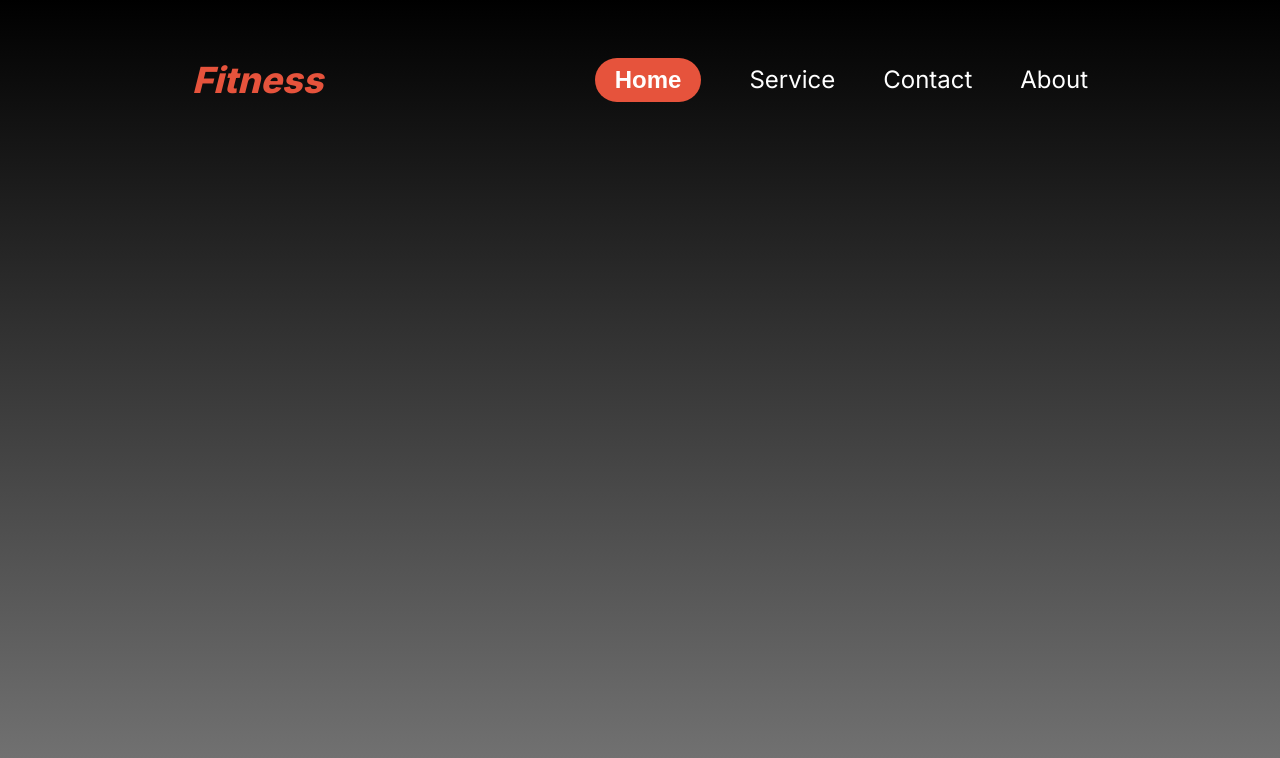
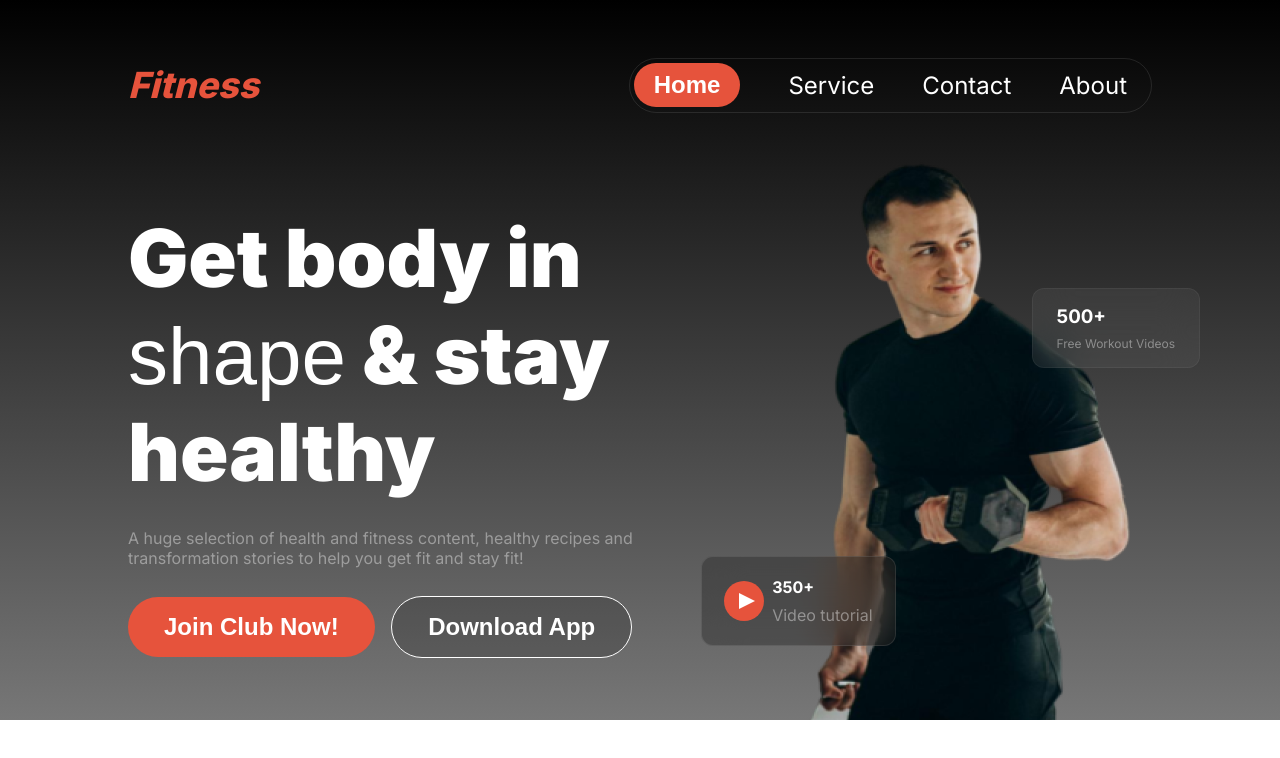
Before and after one commit to boduruddin84/Assignment-02, a plain HTML site: page index.html in a window 1280 px wide. Drawn offline with Linux system fonts and the light colour scheme; a web font is replaced by a local one.

Commit message:
Banner section completed

```diff
--- a/index.html
+++ b/index.html
@@ -12,18 +12,50 @@
 </head>
 <body>
     <header>
+        <!-- Nav bar start -->
         <nav class="nav-bar">
             <h3 class="fitness">Fitness</h3>
             <div class="nav-content">
                 <ul class="shared-display">
                     <i class="fa-solid fa-bars"></i>
-                    <li class="nav-item"><button>Home</button>
+                    <li><button class="shared-button">Home</button>
                     <li class="nav-item">Service</li>
                     <li class="nav-item">Contact</li>
-                    <li class="nav-item">About</li>
+                    <li class="nav-item nav-about">About</li>
                 </ul>
             </div>
         </nav>
+        <!-- Nav bar end -->
+         <!-- Banner section start -->
+        <section>
+            <div class="banner-container shared-display">
+                <div class="banner-left">
+                    <h1>Get body in <span id="shape">shape</span> & stay healthy</h1>
+                    <p>A huge selection of health and fitness content, healthy recipes and transformation stories to help you get fit and stay fit!</p>
+                    <button class="shared-button">Join Club Now!</button>
+                    <button id="download-btn" class="shared-button">Download App</button>
+                </div>
+                <div class="banner-right">
+                    <img src="./images/Images 2.png" alt="">
+                    <div id="free-workout">
+                        <h3 class="text-heading">500+</h3>
+                        <p class="text-description">Free Workout Videos</p>
+                    </div>
+                    <div class="banner-right-video shared-display">
+                        <div id="youtube">
+                            <div id="youtube-triangle">
+
+                            </div>
+                        </div>
+                        <div id="youtube-video">
+                            <h4 class="text-heading">350+</h4>
+                            <p class="text-description">Video tutorial</p>
+                        </div>
+                    </div>
+                </div>
+            </div>
+        </section>
+        <!-- Banner section end -->
     </header>
     <main>
 
--- a/style/default.css
+++ b/style/default.css
@@ -1,4 +1,5 @@
 @import url('https://fonts.googleapis.com/css2?family=Inter:wght@100..900&display=swap');
+@import url('https://fonts.cdnfonts.com/css/miama');
 
 * {
     margin: 0px;
@@ -20,3 +21,11 @@ body {
 .shared-display {
     display: flex;
 }
+
+.shared-button {
+    font-size: 1.5rem;
+    font-weight: 600;
+    color: var(--white-color);
+    background-color: var(--button-color);
+    border: none;
+}
--- a/style/responsive.css
+++ b/style/responsive.css
@@ -8,11 +8,15 @@
         padding: 3.25rem 1.25rem 0rem 1.25rem;
     }
 
+    .nav-content button {
+        display: none;
+    }
+
     .nav-item {
         display: none;
     }
 
-    .nav-content ul i {
+    .nav-content i {
         display: block;
         font-size: 1.5rem;
         color: var(--white-color);
--- a/style/root.css
+++ b/style/root.css
@@ -1,5 +1,5 @@
 :root {
     --button-color: #E6533C;
     --white-color: #FFFFFF;
-    --description-color: rgba(255, 255, 255, 0.5);
+    --description-color: rgba(255, 255, 255, 0.4);
 }
--- a/style/style.css
+++ b/style/style.css
@@ -1,16 +1,18 @@
 header {
     width: 100%;
-    height: 100vh;
+    max-height: 45rem;
     background: linear-gradient(180deg, rgb(0, 0, 0) 0%,rgba(119, 119, 119) 100%);
 }
 
 /* Nav bar start */
 
 .nav-bar {
+    width: 80%;
     display: flex;
     justify-content: space-between;
     align-items: center;
-    padding: 3.6rem 12rem 0rem 12rem;
+    margin: 0 auto;
+    padding-top: 3.6rem;
 }
 
 .fitness {
@@ -22,28 +24,144 @@ header {
 
 .nav-content ul {
     align-items: center;
+    box-sizing: border-box;
+    border: 1px solid rgba(255, 255, 255, 0.1);
+    border-radius: 39px;
+
 }
 
 .nav-content i {
     display: none;
 }
 
+.nav-content li {
+    list-style: none;
+}
+
 .nav-item {
     font-size: 1.5rem;
     font-weight: 400;
     color: var(--white-color);
-    list-style: none;
     margin-left: 3rem;
 }
 
-.nav-item button {
-    font-size: 1.5rem;
-    font-weight: 600;
-    color: var(--white-color);
-    background-color: var(--button-color);
-    border: none;
+.nav-content button {
     border-radius: 46px;
     padding: 0.5rem 1.25rem;
+    margin: 0.25rem 0px 0.25rem 0.25rem;
+}
+
+.nav-about {
+    margin: 0.75rem 1.5rem 0.75rem 3rem;
 }
 
 /* Nav bar end */
+
+/* Banner section start */
+.banner-container {
+    justify-content: space-between;
+    width: 80%;
+    margin: 0 auto;
+}
+
+.banner-left {
+    width: 50%;
+    margin-top: 6rem;
+}
+
+.banner-left h1 {
+    font-weight: 900;
+    font-size: 5rem;
+    color: var(--white-color);
+}
+
+.banner-left p {
+    font-weight: 400;
+    font-size: 1rem;
+    color: var(--description-color);
+    margin: 1.75rem 0rem;
+}
+#shape {
+    font-family: 'Miama', sans-serif;
+    font-weight: 400;
+    font-size: 5rem;
+}
+
+.banner-left button {
+    border-radius: 42px;
+    padding: 1rem 2.25rem;
+}
+
+#download-btn {
+    box-sizing: border-box;
+    border: 1px solid rgb(255, 255, 255);
+    background-color: rgb(17, 17, 17, 0.2);
+    margin-left: 0.75rem;
+}
+
+.banner-right img {
+    max-width: 22rem;
+    margin-top: 1.7rem;
+    position: relative;
+}
+
+#free-workout {
+    box-sizing: border-box;
+    border: 1px solid rgba(255, 255, 255, 0.05);
+    border-radius: 12px;
+    backdrop-filter: blur(20px);
+    background: rgba(255, 255, 255, 0.05);
+    position: absolute;
+    right: 5rem;
+    top: 18rem;
+}
+
+#free-workout h3 {
+    padding: 1rem 3.3rem 0.25rem 1.5rem;
+}
+
+#free-workout p {
+    font-weight: 400;
+    font-size: 0.75rem;
+    padding: 0.25rem 1.5rem 1rem 1.5rem;
+}
+
+.banner-right-video {
+    align-items: center;
+    padding-left: 1.4rem;
+    box-sizing: border-box;
+    border: 1px solid rgba(255, 255, 255, 0.1);
+    border-radius: 12px;
+    backdrop-filter: blur(20px);
+    background: rgba(17, 17, 17, 0.3);
+    position: absolute;
+    right: 24rem;
+    top: 34.75rem;
+}
+
+#youtube {
+    width: 2.5rem;
+    height: 2.5rem;
+    border-radius: 50%;
+    background-color: var(--button-color);
+}
+
+#youtube-triangle {
+    width: 0;
+	height: 0;
+	border-top: 0.5rem solid transparent;
+	border-left: 1rem solid #ffffff;
+	border-bottom: 0.5rem solid transparent;
+    position: relative;
+    left: 0.90rem;
+    top: 0.75rem;
+}
+
+#youtube-video h4 {
+    padding: 1.25rem 4rem 0.5rem 0.5rem;
+}
+
+#youtube-video p {
+    padding: 0rem 1.4rem 1.25rem 0.5rem;
+}
+/* Banner section end */
```
